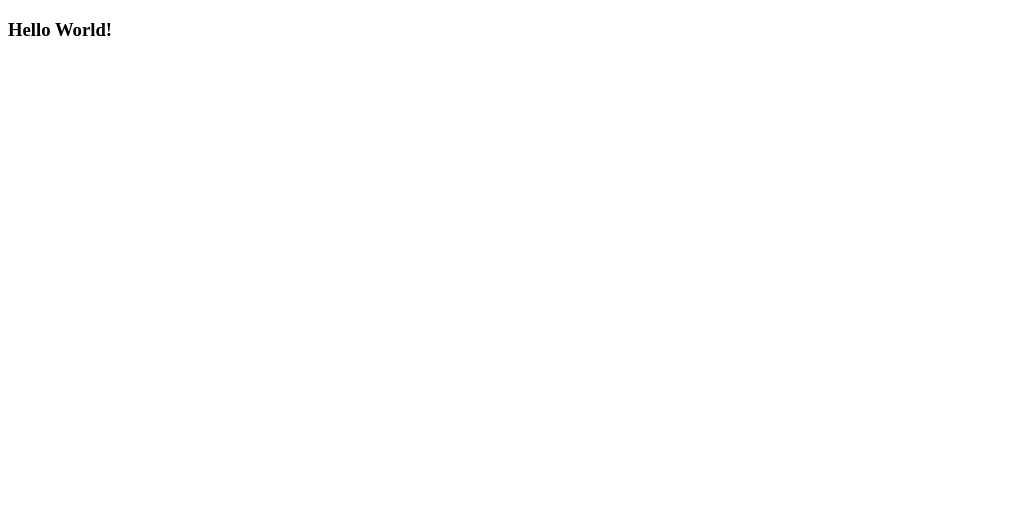
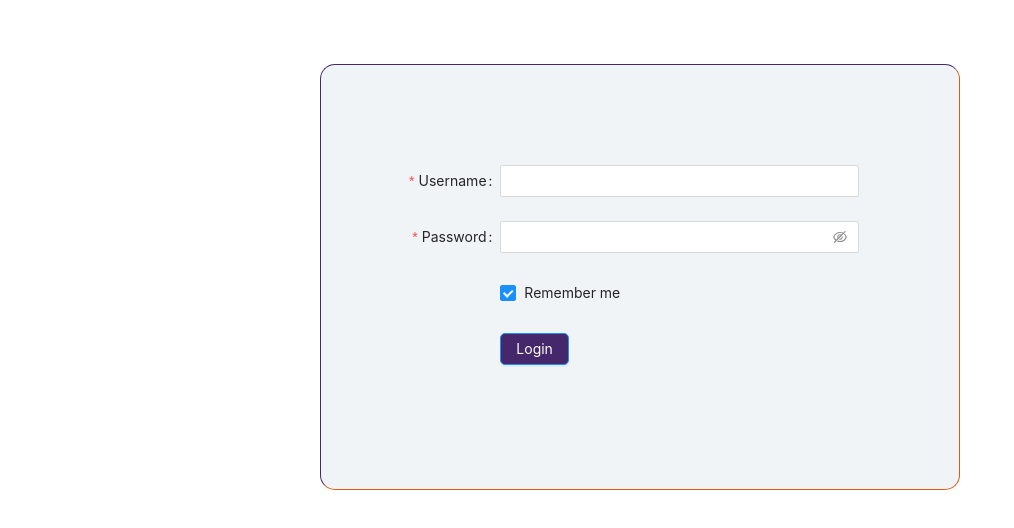
Before and after one commit to beingbiplov/VAS-App, a React (Create React App) app: page / in a window 1280 px wide. Shown: the top 528 px of the page, without its empty margins (0-1014 px from the left). Built offline with nearby package versions, Linux system fonts and the light colour scheme; the HTML template or start-up script is replaced by a standard one.

Commit message:
design login form

```diff
--- a/package.json
+++ b/package.json
@@ -10,6 +10,7 @@
     "@types/node": "^16.11.45",
     "@types/react": "^18.0.15",
     "@types/react-dom": "^18.0.6",
+    "antd": "^4.21.7",
     "react": "^18.2.0",
     "react-dom": "^18.2.0",
     "react-router-dom": "^6.3.0",
--- a/src/App.tsx
+++ b/src/App.tsx
@@ -1,10 +1,11 @@
 import React from 'react';
+import './styles/app.css'
+import LoginForm from './components/forms/LoginForm';
 
 function App() {
   return (
     <div>
-      <h3>Hello World!</h3>
-
+      <LoginForm />
     </div>
   );
 }
--- /dev/null
+++ b/src/components/forms/LoginForm.tsx
@@ -0,0 +1,55 @@
+import { Button, Checkbox, Form, Input } from 'antd';
+import React from 'react';
+import '../../styles/forms.css'
+
+const LoginForm: React.FC = () => {
+  const onFinish = (values: any) => {
+    console.log('Success:', values);
+  };
+
+  const onFinishFailed = (errorInfo: any) => {
+    console.log('Failed:', errorInfo);
+  };
+
+  return (
+    <div className='formContainer'>
+        <Form
+        name="basic"
+        labelCol={{ span: 8 }}
+        wrapperCol={{ span: 16 }}
+        initialValues={{ remember: true }}
+        onFinish={onFinish}
+        onFinishFailed={onFinishFailed}
+        autoComplete="off"
+        >
+        <Form.Item
+            label="Username"
+            name="username"
+            rules={[{ required: true, message: 'Please input your username!' }]}
+        >
+            <Input />
+        </Form.Item>
+
+        <Form.Item
+            label="Password"
+            name="password"
+            rules={[{ required: true, message: 'Please input your password!' }]}
+        >
+            <Input.Password />
+        </Form.Item>
+
+        <Form.Item name="remember" valuePropName="checked" wrapperCol={{ offset: 8, span: 16 }}>
+            <Checkbox>Remember me</Checkbox>
+        </Form.Item>
+
+        <Form.Item wrapperCol={{ offset: 8, span: 16 }}>
+            <Button className='primaryBtn' type="primary" htmlType="submit">
+            Login
+            </Button>
+        </Form.Item>
+        </Form>
+    </div>
+  );
+};
+
+export default LoginForm;
--- /dev/null
+++ b/src/styles/app.css
@@ -0,0 +1 @@
+@import '~antd/dist/antd.css';
--- /dev/null
+++ b/src/styles/forms.css
@@ -0,0 +1,21 @@
+.formContainer{
+    background-color: rgb(107 149 178 / 10%);
+    border-radius: 15px;
+    width: 50%;
+    margin: 5% auto;
+    padding: 100px 100px 100px 0;
+    border-top: 1px solid #45286b;
+    border-left: 1px solid #45286b;
+    border-right: 1px solid #da5b11;
+    border-bottom: 1px solid #da5b11;
+
+}
+
+.primaryBtn{
+    background-color: #45286b;
+    border-radius: 5px;
+}
+
+.primaryBtn:hover{
+    background-color: #5e4586;
+}
--- a/src/styles/index.css
+++ b/src/styles/index.css
@@ -1,6 +1,8 @@
+@import url('https://fonts.googleapis.com/css2?family=Montserrat&display=swap');
+
 body {
   margin: 0;
-  font-family: -apple-system, BlinkMacSystemFont, 'Segoe UI', 'Roboto', 'Oxygen',
+  font-family: 'Montserrat', -apple-system, BlinkMacSystemFont, 'Segoe UI', 'Roboto', 'Oxygen',
     'Ubuntu', 'Cantarell', 'Fira Sans', 'Droid Sans', 'Helvetica Neue',
     sans-serif;
   -webkit-font-smoothing: antialiased;
```
Also changed, not shown: 1 other file (tests, documents, lock files or other folders).
